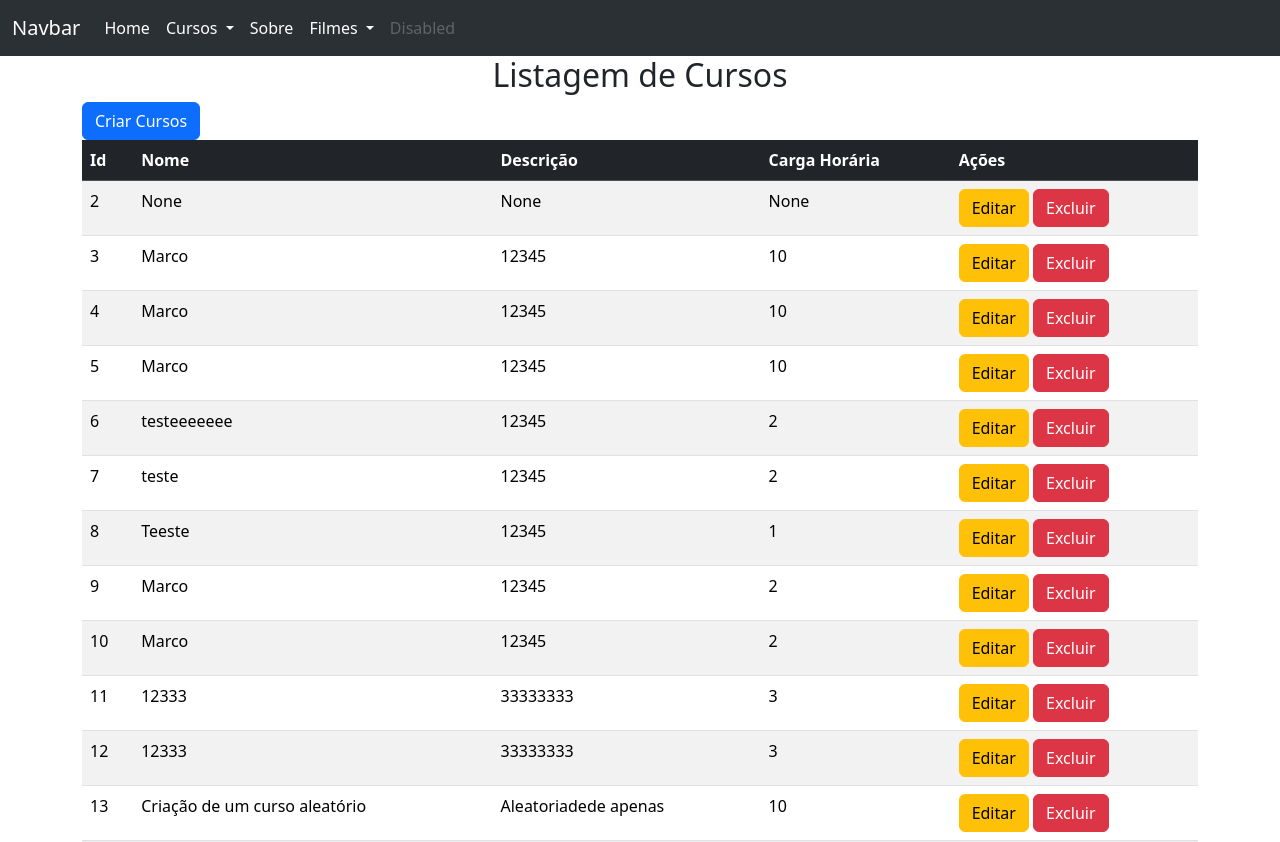
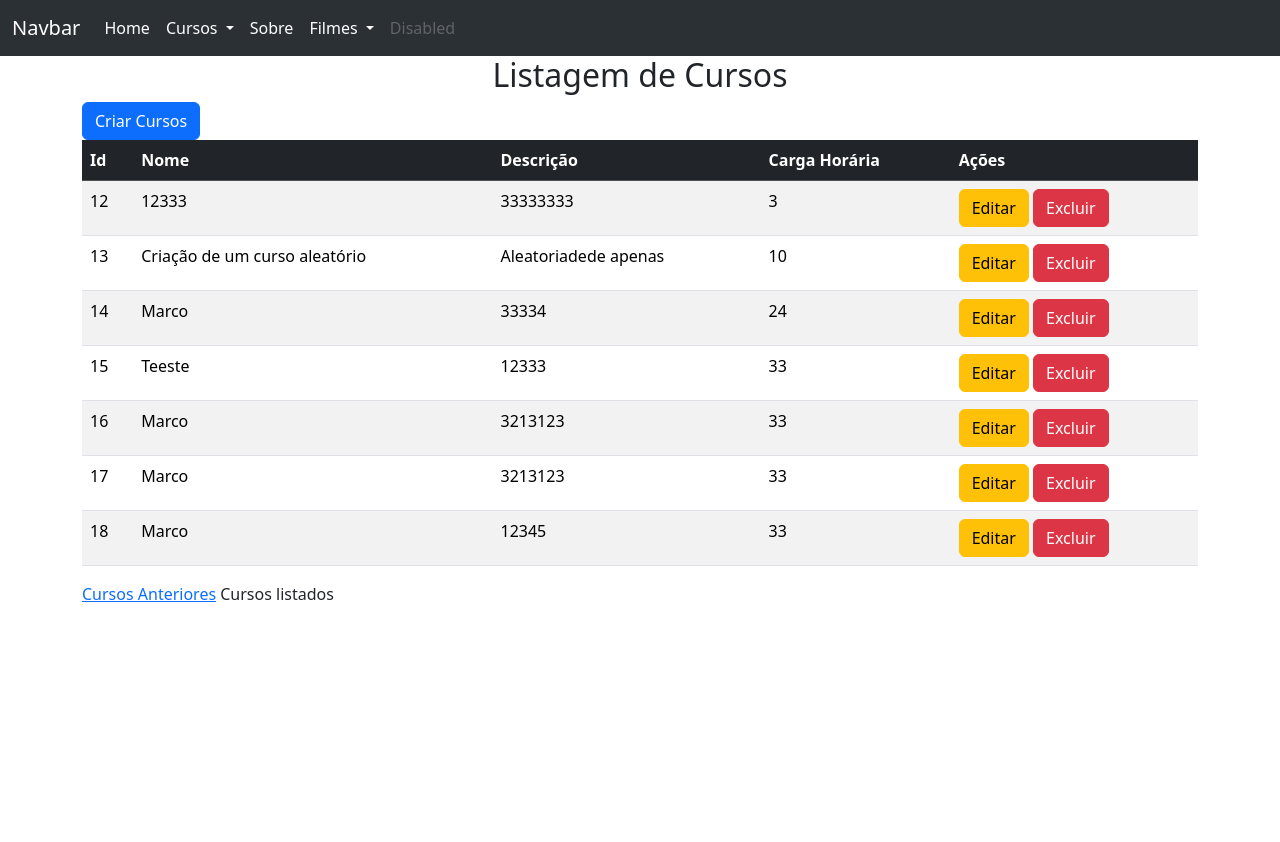
Before and after one commit to marcoguarato15/pythondev, a Flask app: page /cursos/lista_cursos?page=2 in a window 1280 px wide. Shown: the top 842 px of the page. After the commit the page ends 602 px from the top, so only its background shows below. Run offline with Flask 3, Linux system fonts and the light colour scheme.

Commit message:
Paginação com SQLAlchemy e Jinja
Exemplo de paginação simples, sem filtragem

```diff
--- a/PythonFlask/app.py
+++ b/PythonFlask/app.py
@@ -92,7 +92,10 @@ def filmes(propriedade):
 @app.route("/cursos/<propriedade>/<int:id>", methods=["GET","POST"], endpoint="cursos")
 def cursos(propriedade, id=None):
     if propriedade == "lista_cursos":
-        return render_template('lista_cursos.html', cursos=Curso.query.all())
+        page = request.args.get("page", 1, type=int)
+        per_page = 10
+        cursos = Curso.query.paginate(page=page, per_page=per_page)
+        return render_template('lista_cursos.html', cursos=cursos)
 
     elif propriedade == "create_cursos":
         msg = None
--- a/PythonFlask/templates/lista_cursos.html
+++ b/PythonFlask/templates/lista_cursos.html
@@ -13,7 +13,7 @@
         </tr>
     </thead>
     <tbody>
-        {% for curso in cursos %}
+        {% for curso in cursos.items %}
         <tr>
             <td>{{curso.id}}</td>
             <td>{{curso.nome}}</td>
@@ -27,4 +27,14 @@
         {% endfor %}
     </tbody>
 </table>
+{% if cursos.has_prev %}
+<a href="{{url_for('cursos',propriedade='lista_cursos', page=cursos.prev_num)}}">Cursos Anteriores</a>
+{% else %}
+    Cursos listados
+{% endif %}
+{% if cursos.has_next %}
+<a href="{{url_for('cursos',propriedade='lista_cursos', page=cursos.next_num)}}">Próximos Cursos</a>
+{% else %}
+    Cursos listados
+{% endif %}
 {% endblock conteudo %}
```
